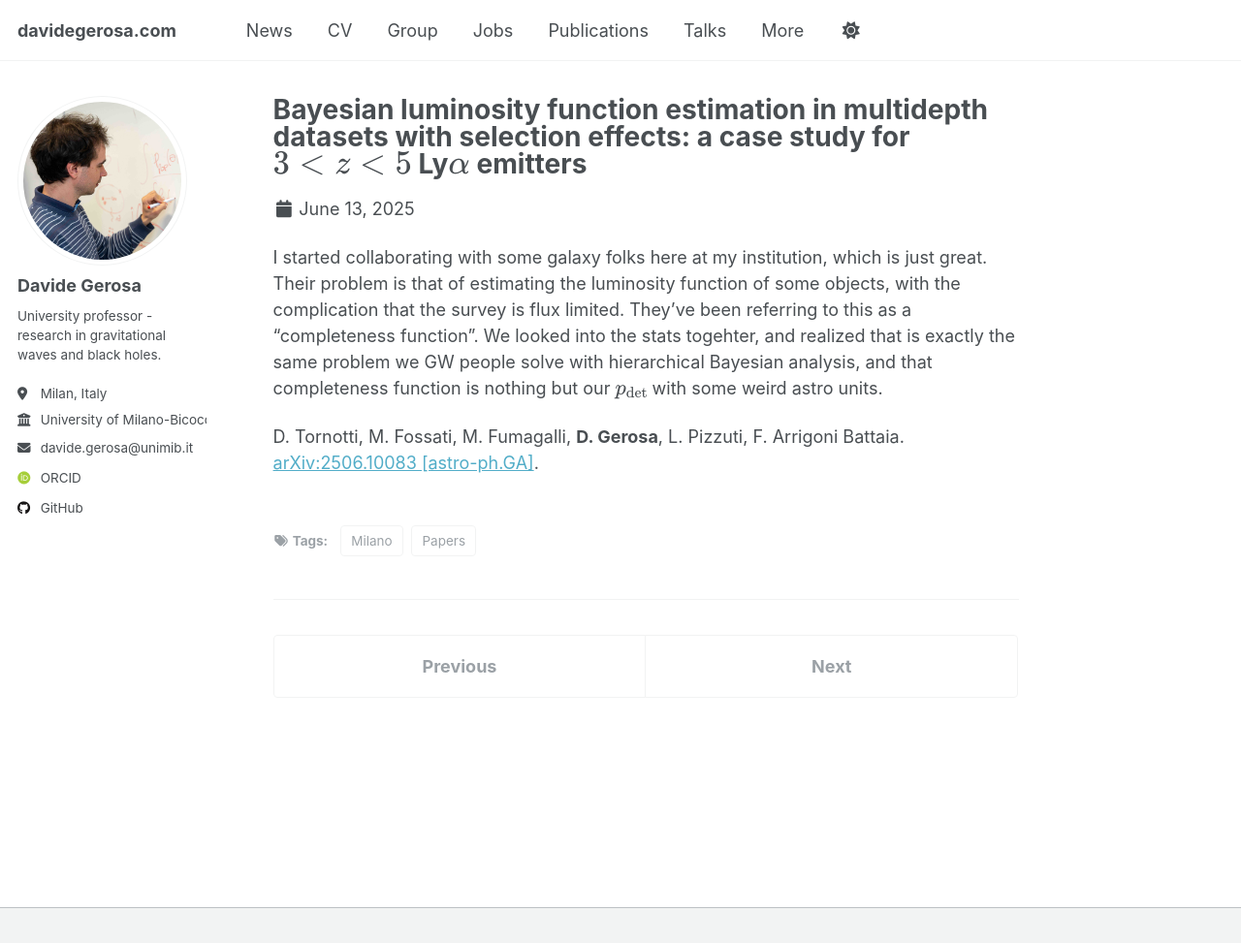
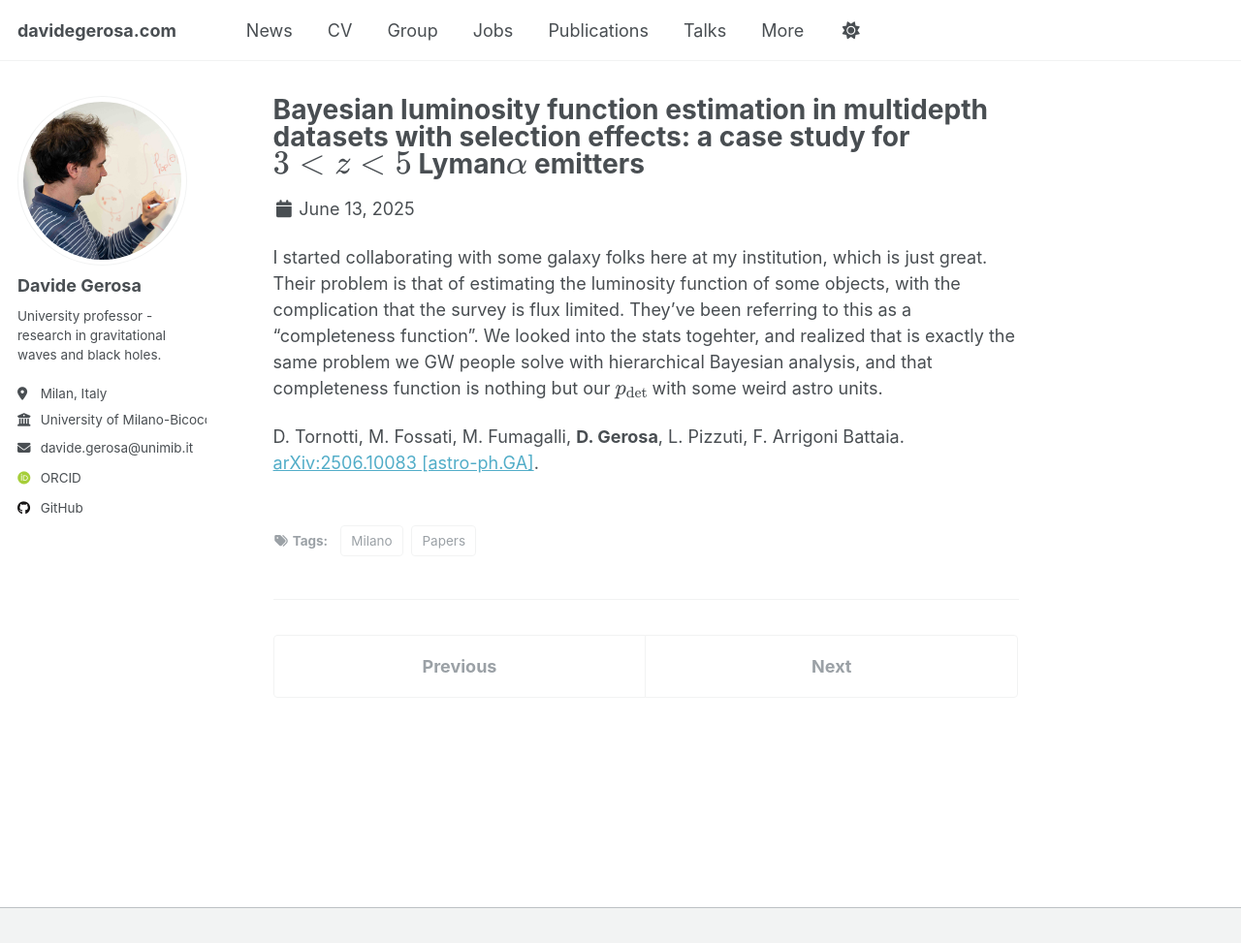
Before and after one commit to dgerosa/website, a Jekyll site: the page built from _posts/2025-06-13-bayesian-luminosity-function-estimation-in-multidepth-datasets-with-selection-effects-a-case-study-for-3z5-lyalpha-emitters.md, in a window 1280 px wide and 973 px high. Shown: the whole window at 97% size. Built offline with Jekyll 4.4.1, drawn with Linux system fonts in a browser that asks for light colours; some web fonts are replaced.

Commit message:
Tue Dec  9 13:01:37 CET 2025

```diff
--- a/_posts/2025-06-13-bayesian-luminosity-function-estimation-in-multidepth-datasets-with-selection-effects-a-case-study-for-3z5-lyalpha-emitters.md
+++ b/_posts/2025-06-13-bayesian-luminosity-function-estimation-in-multidepth-datasets-with-selection-effects-a-case-study-for-3z5-lyalpha-emitters.md
@@ -1,7 +1,7 @@
 ---
-title: "Bayesian luminosity function estimation in multidepth datasets with selection effects: a case study for $$3<z<5$$ Ly$$\\alpha$$ emitters"
+title: "Bayesian luminosity function estimation in multidepth datasets with selection effects: a case study for $$3<z<5$$ Lyman$$\\alpha$$ emitters"
 date: 2025-06-13
-permalink: /posts/2025-06-13-bayesian-luminosity-function-estimation-in-multidepth-datasets-with-selection-effects-a-case-study-for-3z5-lyalpha-emitters
+permalink: /posts/2025-06-13-bayesian-luminosity-function-estimation-in-multidepth-datasets-with-selection-effects-a-case-study-for-3z5-lymanalpha-emitters
 tags:
   - Papers
   - Milano
```
